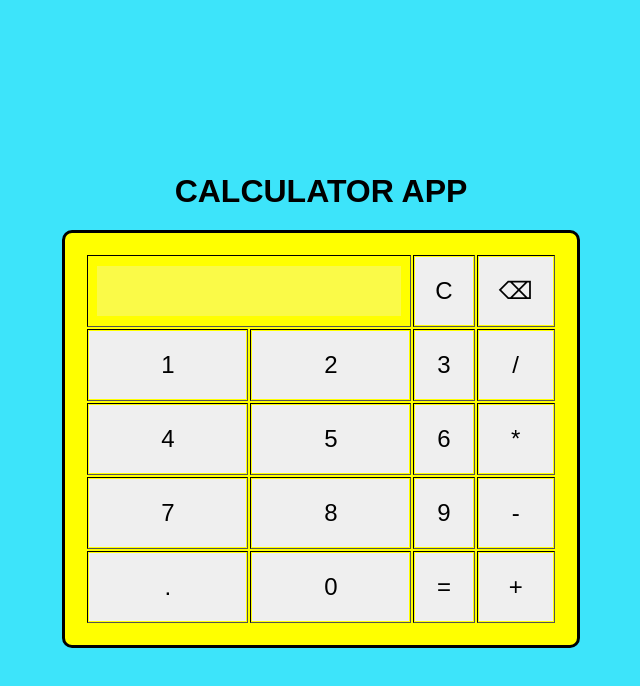
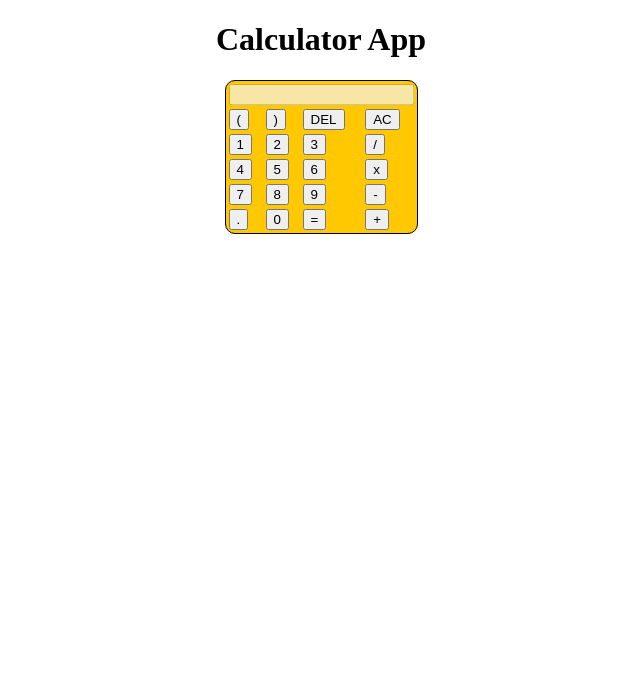
Before and after one commit to apolinariojalyn/ipt101-calculator-app, a plain HTML site: page index.html in a window 1280 px wide. Shown: the whole page, without its empty margins (319-959 px from the left). Drawn offline with Linux system fonts and the light colour scheme.

Commit message:
Update index.html

```diff
--- a/index.html
+++ b/index.html
@@ -3,83 +3,32 @@
 <head>
     <meta charset="UTF-8">
     <meta name="viewport" content="width=device-width, initial-scale=1.0">
-    <title> CALCULATOR APP </title>
+    <link rel="stylesheet" href="calculator.css">
+    <title> Calculator App</title>
     <style>
-        body {
-            background-color: rgb(61, 228, 250);
-            height: 100vh;
-            display: flex;
-            justify-content: center;
-            align-items: center;
-            margin: 0;
-            padding: 0;
-            font-family: Arial, sans-serif;
-        }
-
-        .container {
+        h1 {
             text-align: center;
         }
 
-        h1 {
-            margin-bottom: 20px;
-        }
-
         table {
-            background-color: yellow;
-            border: 3px solid black;
+            margin: auto;
+            border: 1px solid black;
+            background-color: rgb(255, 200, 0);
             border-radius: 10px;
-            padding: 20px;
-            margin: auto;
-        }
-
-        #result {
-            height: 50px;
-            padding: 5px;
-            font-size: 1.5em;
-            text-align: right;
-            width: calc(100% - 16px);
-            box-sizing: border-box;
-            border: none;
-            outline: none;
-        }
-
-        .num-btn {
-            padding: 20px;
-            font-size: 1.5em;
-            width: 100%;
-            height: 100%;
-            box-sizing: border-box;
-            border: none;
-            outline: none;
-            cursor: pointer;
-        }
-
-        .num-btn:hover {
-            background-color: rgb(68, 250, 123);
-
-        }
-
-        @media screen and (max-width: 768px) {
-            body {
-                font-size: 14px;
-                padding: 10px;
-            }
-
-            .num-btn {
-                padding: 15px;
-                font-size: 1em;
-            }
         }
     </style>
 </head>
 <body>
-    <div class="container">
-        <h1> CALCULATOR APP </h1>
-        <table bgcolor="yellow" border="3">
+    <table>
+        <h1>Calculator App</h1>
         <tr>
-                <td colspan="2"><input type="text" id="result" disabled></td>
-                <td><input type="button" value="C" onclick="clearInput()" class="num-btn"></td>
-                <td><input type="button" value="&#x232B;" onclick="deleteLast()" class="num-btn"></td>
+            <td colspan="4"><input type="text" id="result" disabled></td>
+        </tr>
+        <tr >
+            <td><input type="button" value="(" onclick="leftParenthesis()" class="num-btn"></td>
+            <td><input type="button" value=")" onclick="rightParenthesis()" class="num-btn"></td>
+            <td><input type="button" value="DEL" onclick="deleteLast()" class="num-btn"></td>
+            <td><input type="button" value="AC" onclick="clearInput()" class="num-btn"></td>
         </tr>
         <tr>
             <td><input type="button" value="1" onclick="appendNumber(1)" class="num-btn"></td>
@@ -91,7 +40,7 @@
             <td><input type="button" value="4" onclick="appendNumber(4)" class="num-btn"></td>
             <td><input type="button" value="5" onclick="appendNumber(5)" class="num-btn"></td>
             <td><input type="button" value="6" onclick="appendNumber(6)" class="num-btn"></td>
-                <td><input type="button" value="*" onclick="mul()" class="num-btn"></td>
+            <td><input type="button" value="x" onclick="mul()" class="num-btn"></td>
         </tr>
         <tr>
             <td><input type="button" value="7" onclick="appendNumber(7)" class="num-btn"></td>
@@ -106,11 +55,22 @@
             <td><input type="button" value="+" onclick="add()" class="num-btn"></td>
         </tr>
     </table>
-    </div>
+
+
 
     <script>
         let currentInput = '';
         let currentOperator = '';
+
+        function leftParenthesis() {
+            currentInput += '(';
+            document.getElementById('result').value = currentInput;
+        }
+
+        function rightParenthesis() {
+            currentInput += ')';
+            document.getElementById('result').value = currentInput;
+        }
 
         function clearInput() {
             currentInput = '';
```
Lines whose indentation alone changed are shown as unchanged.
